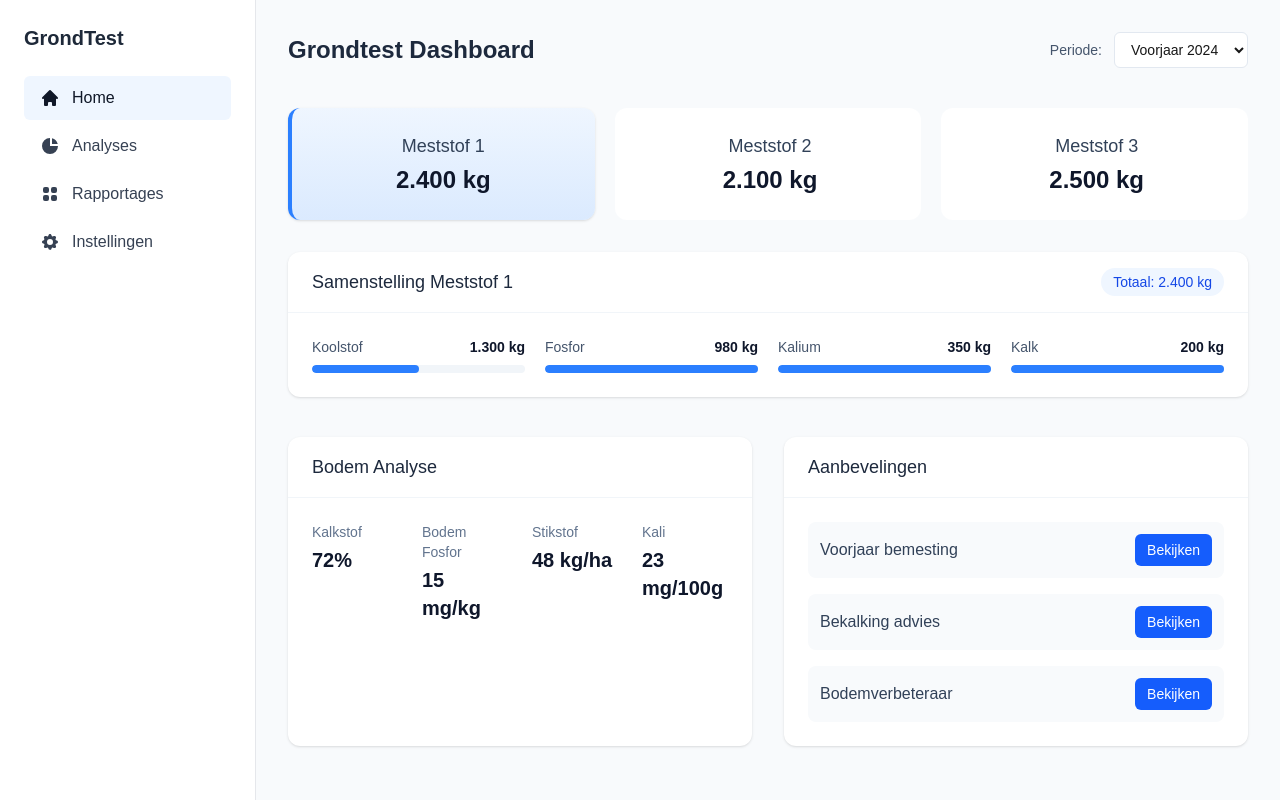
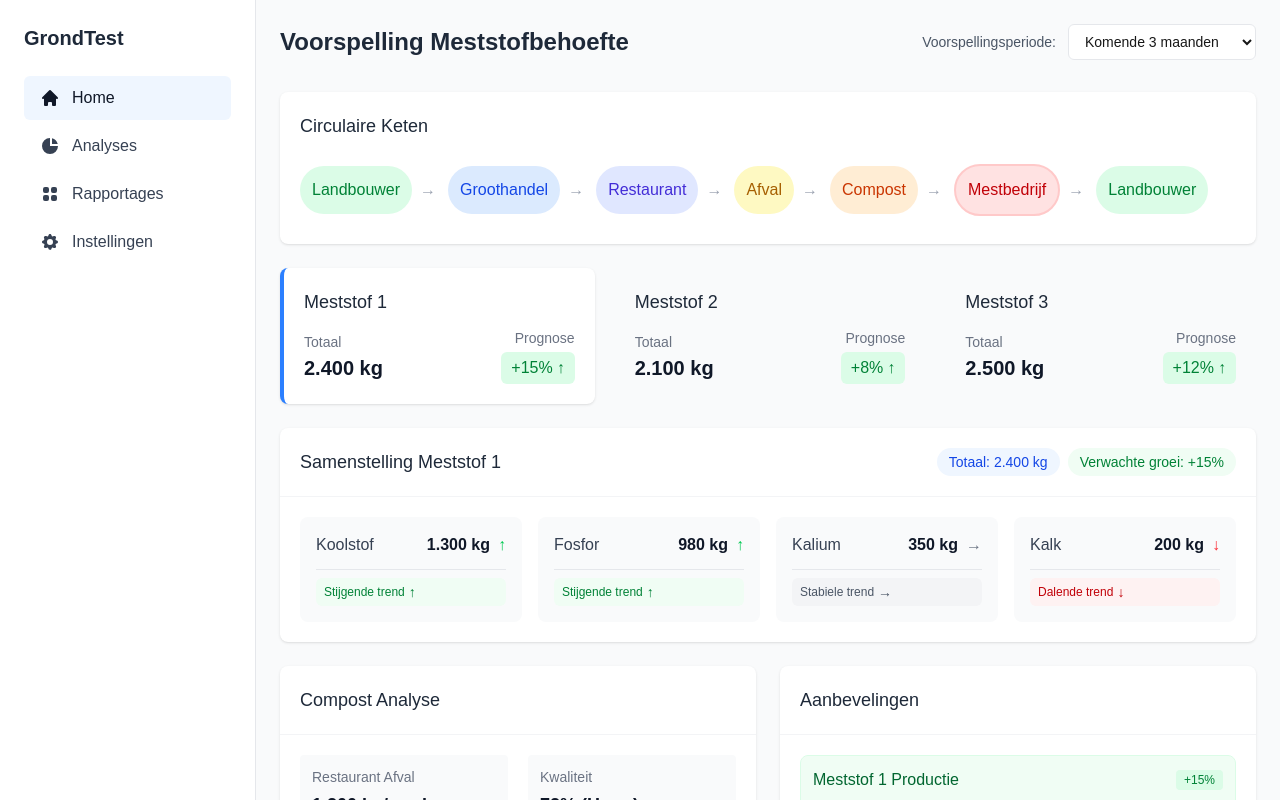
Before and after one commit to Holy-Hack-2025/Team-20-Ctrl-Alt-Elite-OMP, a Next.js app in the folder dashboard/: page /grondtest in a window 1280 px wide. Built offline with nearby package versions, Linux system fonts and the light colour scheme.

Commit message:
update dashboard

```diff
--- a/dashboard/src/app/grondtest/page.tsx
+++ b/dashboard/src/app/grondtest/page.tsx
@@ -8,49 +8,54 @@ import Sidebar from "@/components/Sidebar";
 type FertilizerComponent = {
   name: string;
   amount: string;
+  trend: 'up' | 'down' | 'stable';
 };
 
 type Fertilizer = {
   id: number;
   title: string;
   totalAmount: string;
+  predictedIncrease: string;
   components: FertilizerComponent[];
 };
 
-export default function GrondtestDashboard() {
-  // Define our fertilizer data
+export default function PredictionDashboard() {
+  // Define our fertilizer prediction data
   const fertilizers: Fertilizer[] = [
     {
       id: 1,
       title: "Meststof 1",
       totalAmount: "2.400 kg",
+      predictedIncrease: "+15%",
       components: [
-        { name: "Koolstof", amount: "1.300 kg" },
-        { name: "Fosfor", amount: "980 kg" },
-        { name: "Kalium", amount: "350 kg" },
-        { name: "Kalk", amount: "200 kg" },
+        { name: "Koolstof", amount: "1.300 kg", trend: "up" },
+        { name: "Fosfor", amount: "980 kg", trend: "up" },
+        { name: "Kalium", amount: "350 kg", trend: "stable" },
+        { name: "Kalk", amount: "200 kg", trend: "down" },
       ]
     },
     {
       id: 2,
       title: "Meststof 2",
       totalAmount: "2.100 kg",
+      predictedIncrease: "+8%",
       components: [
-        { name: "Koolstof", amount: "1.100 kg" },
-        { name: "Fosfor", amount: "850 kg" },
-        { name: "Kalium", amount: "400 kg" },
-        { name: "Kalk", amount: "180 kg" },
+        { name: "Koolstof", amount: "1.100 kg", trend: "up" },
+        { name: "Fosfor", amount: "850 kg", trend: "stable" },
+        { name: "Kalium", amount: "400 kg", trend: "up" },
+        { name: "Kalk", amount: "180 kg", trend: "down" },
       ]
     },
     {
       id: 3,
       title: "Meststof 3",
       totalAmount: "2.500 kg",
+      predictedIncrease: "+12%",
       components: [
-        { name: "Koolstof", amount: "1.400 kg" },
-        { name: "Fosfor", amount: "1.050 kg" },
-        { name: "Kalium", amount: "320 kg" },
-        { name: "Kalk", amount: "210 kg" },
+        { name: "Koolstof", amount: "1.400 kg", trend: "up" },
+        { name: "Fosfor", amount: "1.050 kg", trend: "up" },
+        { name: "Kalium", amount: "320 kg", trend: "stable" },
+        { name: "Kalk", amount: "210 kg", trend: "down" },
       ]
     }
   ];
@@ -62,33 +67,88 @@ export default function GrondtestDashboard() {
   const activeFertilizerData = fertilizers.find(f => f.id === activeFertilizer) || fertilizers[0];
 
   return (
-    <div className="flex h-screen bg-slate-50">
+    <div className="flex h-screen bg-gray-50">
       {/* Sidebar */}
       <Sidebar />
 
       {/* Main Content */}
       <div className="flex-1 overflow-auto">
-        <main className="p-8 max-w-7xl mx-auto">
+        <main className="p-6 max-w-7xl mx-auto">
           {/* Header */}
-          <div className="flex justify-between items-center mb-10">
-            <h1 className="text-2xl font-semibold text-slate-800">Grondtest Dashboard</h1>
+          <div className="flex flex-col md:flex-row md:justify-between md:items-center mb-8 gap-4">
+            <h1 className="text-2xl font-semibold text-gray-800">Voorspelling Meststofbehoefte</h1>
             <div className="flex items-center space-x-3">
-              <span className="text-sm font-medium text-slate-600">Periode:</span>
-              <select className="bg-white border border-slate-200 rounded-md text-sm px-3 py-2 focus:ring-2 focus:ring-blue-500 focus:border-blue-500 outline-none">
-                <option>Voorjaar 2024</option>
-                <option>Zomer 2024</option>
-                <option>Najaar 2024</option>
+              <span className="text-sm font-medium text-gray-600">Voorspellingsperiode:</span>
+              <select className="bg-white border border-gray-200 rounded-md text-sm px-3 py-2 focus:ring-2 focus:ring-blue-500 outline-none">
+                <option>Komende 3 maanden</option>
+                <option>Komende 6 maanden</option>
+                <option>Komende 12 maanden</option>
               </select>
             </div>
           </div>
 
-          {/* Fertilizer Cards as Tabs */}
-          <div className="grid grid-cols-1 md:grid-cols-3 gap-5 mb-8">
+          {/* Circular Economy Chain - Simplified */}
+          <div className="bg-white rounded-lg shadow-sm mb-6 p-5">
+            <h2 className="text-lg font-medium text-gray-800 mb-4">Circulaire Keten</h2>
+            <div className="flex overflow-x-auto py-2 gap-1">
+              <div className="flex items-center">
+                <div className="rounded-full bg-green-100 p-3 flex items-center justify-center">
+                  <span className="text-green-700 font-medium whitespace-nowrap">Landbouwer</span>
+                </div>
+                <div className="mx-2 text-gray-400">→</div>
+              </div>
+
+              <div className="flex items-center">
+                <div className="rounded-full bg-blue-100 p-3 flex items-center justify-center">
+                  <span className="text-blue-700 font-medium whitespace-nowrap">Groothandel</span>
+                </div>
+                <div className="mx-2 text-gray-400">→</div>
+              </div>
+
+              <div className="flex items-center">
+                <div className="rounded-full bg-indigo-100 p-3 flex items-center justify-center">
+                  <span className="text-indigo-700 font-medium whitespace-nowrap">Restaurant</span>
+                </div>
+                <div className="mx-2 text-gray-400">→</div>
+              </div>
+
+              <div className="flex items-center">
+                <div className="rounded-full bg-yellow-100 p-3 flex items-center justify-center">
+                  <span className="text-yellow-700 font-medium whitespace-nowrap">Afval</span>
+                </div>
+                <div className="mx-2 text-gray-400">→</div>
+              </div>
+
+              <div className="flex items-center">
+                <div className="rounded-full bg-orange-100 p-3 flex items-center justify-center">
+                  <span className="text-orange-700 font-medium whitespace-nowrap">Compost</span>
+                </div>
+                <div className="mx-2 text-gray-400">→</div>
+              </div>
+
+              <div className="flex items-center">
+                <div className="rounded-full bg-red-100 p-3 flex items-center justify-center border-2 border-red-200">
+                  <span className="text-red-700 font-medium whitespace-nowrap">Mestbedrijf</span>
+                </div>
+                <div className="mx-2 text-gray-400">→</div>
+              </div>
+
+              <div className="flex items-center">
+                <div className="rounded-full bg-green-100 p-3 flex items-center justify-center">
+                  <span className="text-green-700 font-medium whitespace-nowrap">Landbouwer</span>
+                </div>
+              </div>
+            </div>
+          </div>
+
+          {/* Fertilizer Cards */}
+          <div className="grid grid-cols-1 md:grid-cols-3 gap-4 mb-6">
             {fertilizers.map(fertilizer => (
               <FertilizerCard
                 key={fertilizer.id}
                 title={fertilizer.title}
                 totalAmount={fertilizer.totalAmount}
+                predictedIncrease={fertilizer.predictedIncrease}
                 isActive={fertilizer.id === activeFertilizer}
                 onClick={() => setActiveFertilizer(fertilizer.id)}
               />
@@ -96,30 +156,64 @@ export default function GrondtestDashboard() {
           </div>
 
           {/* Selected Fertilizer Details */}
-          <div className="bg-white rounded-xl shadow-sm mb-10 overflow-hidden">
-            <div className="px-6 py-4 border-b border-slate-100 flex justify-between items-center">
-              <h2 className="text-lg font-medium text-slate-800">
+          <div className="bg-white rounded-lg shadow-sm mb-6 overflow-hidden">
+            <div className="p-5 border-b border-gray-100 flex flex-col md:flex-row md:justify-between md:items-center gap-3">
+              <h2 className="text-lg font-medium text-gray-800">
                 Samenstelling {activeFertilizerData.title}
               </h2>
-              <span className="text-sm px-3 py-1 bg-blue-50 text-blue-700 rounded-full font-medium">
-                Totaal: {activeFertilizerData.totalAmount}
-              </span>
+              <div className="flex items-center flex-wrap gap-2">
+                <span className="text-sm px-3 py-1 bg-blue-50 text-blue-700 rounded-full font-medium">
+                  Totaal: {activeFertilizerData.totalAmount}
+                </span>
+                <span className="text-sm px-3 py-1 bg-green-50 text-green-700 rounded-full font-medium">
+                  Verwachte groei: {activeFertilizerData.predictedIncrease}
+                </span>
+              </div>
             </div>
-            <div className="p-6">
-              <div className="grid grid-cols-1 md:grid-cols-4 gap-5">
+            <div className="p-5">
+              <div className="grid grid-cols-1 sm:grid-cols-2 lg:grid-cols-4 gap-4">
                 {activeFertilizerData.components.map((component, index) => (
-                  <div key={index} className="flex flex-col">
+                  <div key={index} className="bg-gray-50 rounded-lg p-4">
                     <div className="flex justify-between items-center mb-2">
-                      <span className="text-sm font-medium text-slate-600">{component.name}</span>
-                      <span className="text-sm font-bold text-slate-900">{component.amount}</span>
+                      <span className="font-medium text-gray-700">{component.name}</span>
+                      <div className="flex items-center">
+                        <span className="font-bold text-gray-900 mr-2">{component.amount}</span>
+                        {component.trend === "up" && (
+                          <span className="text-green-500">↑</span>
+                        )}
+                        {component.trend === "down" && (
+                          <span className="text-red-500">↓</span>
+                        )}
+                        {component.trend === "stable" && (
+                          <span className="text-gray-500">→</span>
+                        )}
+                      </div>
                     </div>
-                    <div className="h-2 w-full bg-slate-100 rounded-full overflow-hidden">
-                      <div
-                        className="h-full bg-blue-500 rounded-full"
-                        style={{
-                          width: `${(parseInt(component.amount.split(' ')[0]) / parseInt(activeFertilizerData.totalAmount.split(' ')[0])) * 100}%`
-                        }}
-                      ></div>
+
+                    {/* Simplified trend indicator */}
+                    <div className="mt-3 pt-2 border-t border-gray-200">
+                      <div className={`flex items-center rounded-md px-2 py-1 ${
+                        component.trend === 'up'
+                          ? 'bg-green-50 text-green-700'
+                          : component.trend === 'down'
+                            ? 'bg-red-50 text-red-700'
+                            : 'bg-gray-100 text-gray-600'
+                      }`}>
+                        <span className="text-xs font-medium mr-1">
+                          {component.trend === 'up'
+                            ? 'Stijgende trend'
+                            : component.trend === 'down'
+                              ? 'Dalende trend'
+                              : 'Stabiele trend'}
+                        </span>
+                        <span className="text-sm">
+                          {component.trend === 'up'
+                            ? '↑'
+                            : component.trend === 'down'
+                              ? '↓'
+                              : '→'}
+                        </span>
+                      </div>
                     </div>
                   </div>
                 ))}
@@ -127,59 +221,68 @@ export default function GrondtestDashboard() {
             </div>
           </div>
 
-          {/* Additional Info */}
-          <div className="grid grid-cols-1 md:grid-cols-2 gap-8">
-            {/* Left Column */}
-            <div className="bg-white rounded-xl shadow-sm overflow-hidden">
-              <div className="px-6 py-4 border-b border-slate-100">
-                <h2 className="text-lg font-medium text-slate-800">Bodem Analyse</h2>
+          {/* Simplified Insights */}
+          <div className="grid grid-cols-1 md:grid-cols-2 gap-6">
+            {/* Compost Analysis */}
+            <div className="bg-white rounded-lg shadow-sm overflow-hidden">
+              <div className="p-5 border-b border-gray-100">
+                <h2 className="text-lg font-medium text-gray-800">Compost Analyse</h2>
               </div>
-              <div className="p-6">
-                <div className="grid grid-cols-2 md:grid-cols-4 gap-6">
-                  <div className="flex flex-col">
-                    <span className="text-sm font-medium text-slate-500 mb-1">Kalkstof</span>
-                    <span className="text-xl font-semibold text-slate-900">72%</span>
+              <div className="p-5">
+                <div className="grid grid-cols-2 gap-5">
+                  <div className="bg-gray-50 p-3 rounded">
+                    <span className="block text-sm text-gray-500 mb-1">Restaurant Afval</span>
+                    <span className="block text-lg font-semibold text-gray-900">1.200 kg/week</span>
+                    <span className="text-xs text-green-600">+8% tov vorige maand</span>
                   </div>
-                  <div className="flex flex-col">
-                    <span className="text-sm font-medium text-slate-500 mb-1">Bodem Fosfor</span>
-                    <span className="text-xl font-semibold text-slate-900">15 mg/kg</span>
+                  <div className="bg-gray-50 p-3 rounded">
+                    <span className="block text-sm text-gray-500 mb-1">Kwaliteit</span>
+                    <span className="block text-lg font-semibold text-gray-900">72% (Hoog)</span>
+                    <span className="text-xs text-green-600">+5% tov vorige batch</span>
                   </div>
-                  <div className="flex flex-col">
-                    <span className="text-sm font-medium text-slate-500 mb-1">Stikstof</span>
-                    <span className="text-xl font-semibold text-slate-900">48 kg/ha</span>
+                  <div className="bg-gray-50 p-3 rounded">
+                    <span className="block text-sm text-gray-500 mb-1">Fosfor</span>
+                    <span className="block text-lg font-semibold text-gray-900">15 mg/kg</span>
+                    <span className="text-xs text-red-600">Laag (-3%)</span>
                   </div>
-                  <div className="flex flex-col">
-                    <span className="text-sm font-medium text-slate-500 mb-1">Kali</span>
-                    <span className="text-xl font-semibold text-slate-900">23 mg/100g</span>
+                  <div className="bg-gray-50 p-3 rounded">
+                    <span className="block text-sm text-gray-500 mb-1">Kali</span>
+                    <span className="block text-lg font-semibold text-gray-900">23 mg/100g</span>
+                    <span className="text-xs text-gray-600">Normaal (±0%)</span>
                   </div>
                 </div>
               </div>
             </div>
 
-            {/* Right Column */}
-            <div className="bg-white rounded-xl shadow-sm overflow-hidden">
-              <div className="px-6 py-4 border-b border-slate-100">
-                <h2 className="text-lg font-medium text-slate-800">Aanbevelingen</h2>
+            {/* Recommendations */}
+            <div className="bg-white rounded-lg shadow-sm overflow-hidden">
+              <div className="p-5 border-b border-gray-100">
+                <h2 className="text-lg font-medium text-gray-800">Aanbevelingen</h2>
               </div>
-              <div className="p-6">
-                <div className="space-y-4">
-                  <div className="flex items-center justify-between p-3 bg-slate-50 rounded-lg">
-                    <span className="font-medium text-slate-700">Voorjaar bemesting</span>
-                    <button className="px-3 py-1.5 bg-blue-600 text-white text-sm rounded-md hover:bg-blue-700 transition-colors">
-                      Bekijken
-                    </button>
+              <div className="p-5">
+                <div className="space-y-3">
+                  <div className="p-3 bg-green-50 rounded-lg border border-green-100">
+                    <div className="flex justify-between mb-1 items-center">
+                      <span className="font-medium text-green-800">Meststof 1 Productie</span>
+                      <span className="text-xs px-2 py-0.5 bg-green-100 rounded text-green-700">+15%</span>
+                    </div>
+                    <p className="text-sm text-green-700 mb-2">Verhoog productie om te voldoen aan verwachte vraagstijging.</p>
                   </div>
-                  <div className="flex items-center justify-between p-3 bg-slate-50 rounded-lg">
-                    <span className="font-medium text-slate-700">Bekalking advies</span>
-                    <button className="px-3 py-1.5 bg-blue-600 text-white text-sm rounded-md hover:bg-blue-700 transition-colors">
-                      Bekijken
-                    </button>
+
+                  <div className="p-3 bg-blue-50 rounded-lg border border-blue-100">
+                    <div className="flex justify-between mb-1 items-center">
+                      <span className="font-medium text-blue-800">Fosfor Toevoeging</span>
+                      <span className="text-xs px-2 py-0.5 bg-blue-100 rounded text-blue-700">Tekort</span>
+                    </div>
+                    <p className="text-sm text-blue-700 mb-2">Verhoog fosfor met 10% vanwege lager gehalte in compost.</p>
                   </div>
-                  <div className="flex items-center justify-between p-3 bg-slate-50 rounded-lg">
-                    <span className="font-medium text-slate-700">Bodemverbeteraar</span>
-                    <button className="px-3 py-1.5 bg-blue-600 text-white text-sm rounded-md hover:bg-blue-700 transition-colors">
-                      Bekijken
-                    </button>
+
+                  <div className="p-3 bg-purple-50 rounded-lg border border-purple-100">
+                    <div className="flex justify-between mb-1 items-center">
+                      <span className="font-medium text-purple-800">Restaurant Partners</span>
+                      <span className="text-xs px-2 py-0.5 bg-purple-100 rounded text-purple-700">Nieuw</span>
+                    </div>
+                    <p className="text-sm text-purple-700 mb-2">3 nieuwe restaurants beschikbaar voor circulaire samenwerking.</p>
                   </div>
                 </div>
               </div>
--- a/dashboard/src/components/FertilizerCard.tsx
+++ b/dashboard/src/components/FertilizerCard.tsx
@@ -11,22 +11,55 @@ type Metric = {
 type FertilizerCardProps = {
   title: string;
   totalAmount: string;
+  predictedIncrease: string;
   isActive: boolean;
   onClick: () => void;
 };
 
-export default function FertilizerCard({ title, totalAmount, isActive, onClick }: FertilizerCardProps) {
+export default function FertilizerCard({
+  title,
+  totalAmount,
+  predictedIncrease,
+  isActive,
+  onClick
+}: FertilizerCardProps) {
   return (
     <div
-      className={`rounded-xl p-6 flex flex-col items-center justify-center cursor-pointer transition-all ${
+      className={`rounded-lg p-5 flex flex-col cursor-pointer transition-all ${
         isActive
-          ? 'bg-gradient-to-b from-blue-50 to-blue-100 border-l-4 border-blue-500 shadow-sm'
-          : 'bg-white hover:bg-slate-50 border-l-4 border-transparent'
+          ? 'bg-white border-l-4 border-blue-500 shadow'
+          : 'bg-gray-50 hover:bg-white hover:shadow-sm border-l-4 border-transparent'
       }`}
       onClick={onClick}
     >
-      <h2 className="text-lg font-medium text-slate-700 mb-1">{title}</h2>
-      <p className="text-2xl font-bold text-slate-900">{totalAmount}</p>
+      <h2 className="text-lg font-medium text-gray-800 mb-2">{title}</h2>
+
+      <div className="flex items-center justify-between mt-1">
+        <div>
+          <span className="text-sm text-gray-500">Totaal</span>
+          <p className="text-xl font-bold text-gray-900">{totalAmount}</p>
+        </div>
+
+        <div className="flex flex-col items-end">
+          <span className="text-sm text-gray-500 mb-1">Prognose</span>
+          <div className={`inline-flex items-center px-2.5 py-1 rounded-md ${
+            predictedIncrease.startsWith('+')
+              ? 'bg-green-100 text-green-700'
+              : predictedIncrease.startsWith('-')
+                ? 'bg-red-100 text-red-700'
+                : 'bg-gray-100 text-gray-700'
+          }`}>
+            <span className="font-medium mr-1">{predictedIncrease}</span>
+            <span>
+              {predictedIncrease.startsWith('+')
+                ? '↑'
+                : predictedIncrease.startsWith('-')
+                  ? '↓'
+                  : '→'}
+            </span>
+          </div>
+        </div>
+      </div>
     </div>
   );
 }
```
